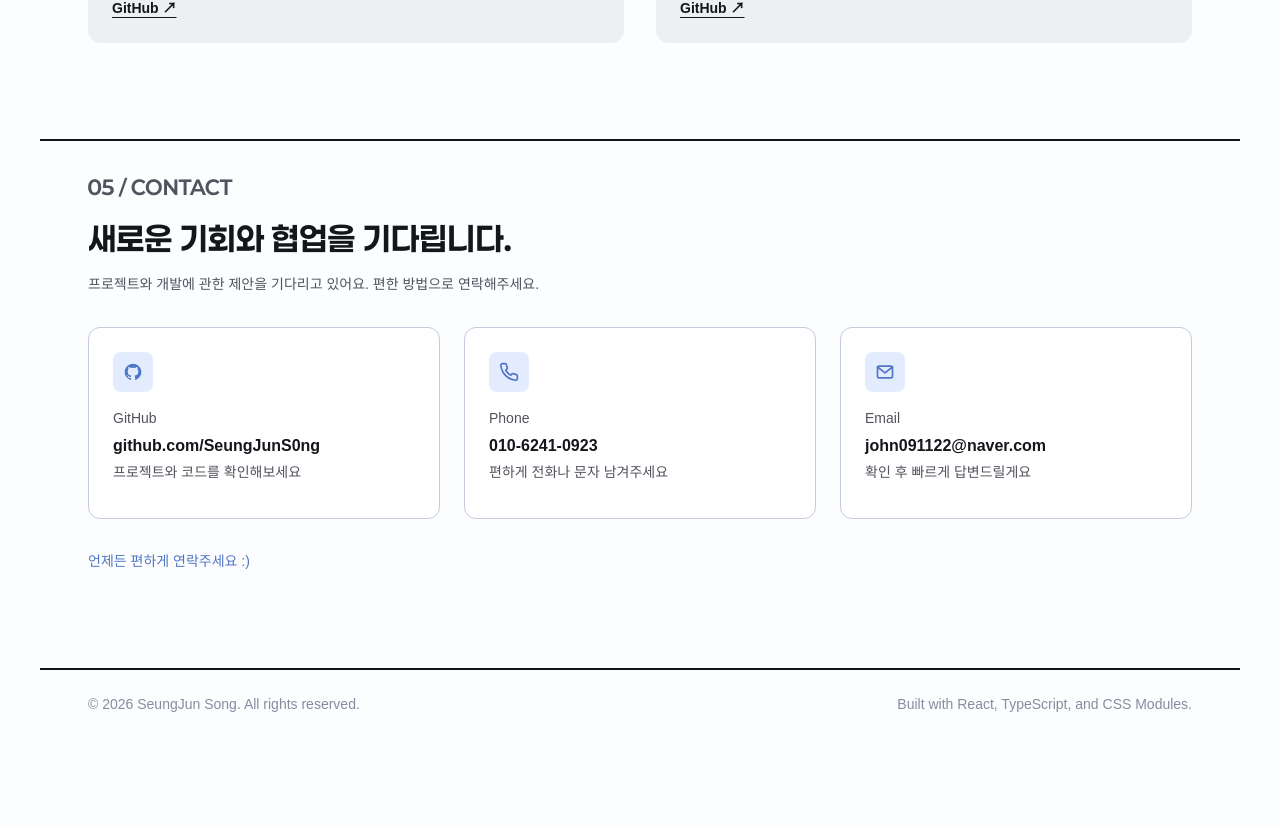
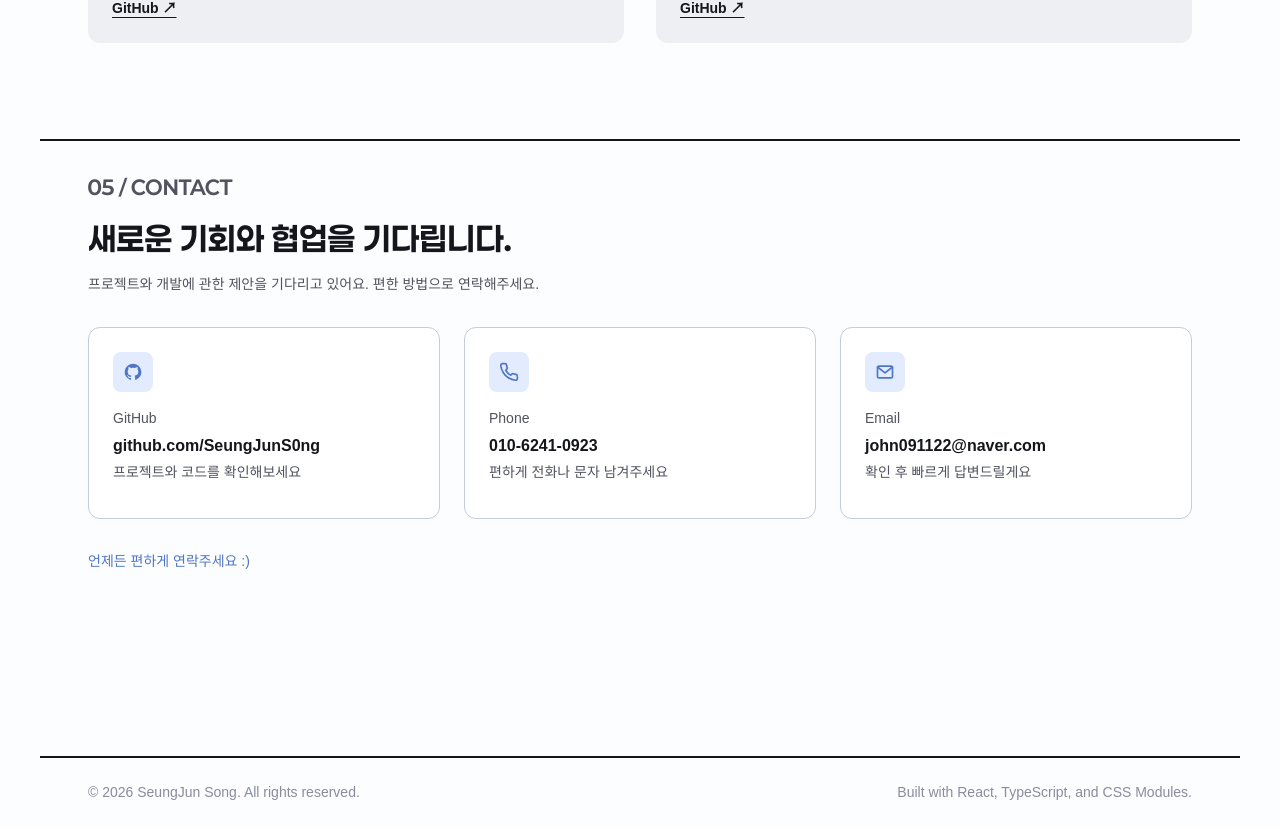
Before and after one commit to SeungJunS0ng/portfolio-site, a React (Vite) app: page / in a window 1280 px wide. Shown: the part 2797-3624 px from the top of the page. Before the commit the page ends 3536 px from the top, so only its background shows below. Built offline with nearby package versions, Linux system fonts and the light colour scheme; no server answers; a web font is replaced by a local one.

Commit message:
fix: Contact 메뉴 이동 스크롤 여유 확보
- 마지막 섹션의 스크롤 길이 부족으로 발생한 위치 보정 실패 해결

- Contact 진입 시 Projects와 같은 상단 정렬이 가능하도록 하단 여백 추가

```diff
--- a/src/pages/Home/sections/Contact/Contact.module.css
+++ b/src/pages/Home/sections/Contact/Contact.module.css
@@ -1,6 +1,6 @@
 .section {
   padding-top: 2rem;
-  padding-bottom: 6rem;
+  padding-bottom: 11.5rem;
 }
 
 .description {
@@ -75,7 +75,7 @@
 
 @media (max-width: 720px) {
   .section {
-    padding-bottom: 8rem;
+    padding-bottom: 10rem;
   }
 
   .cards {
```
